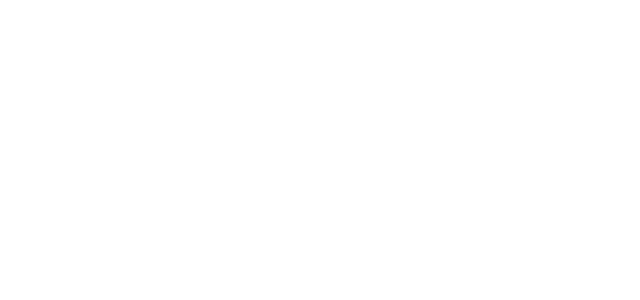
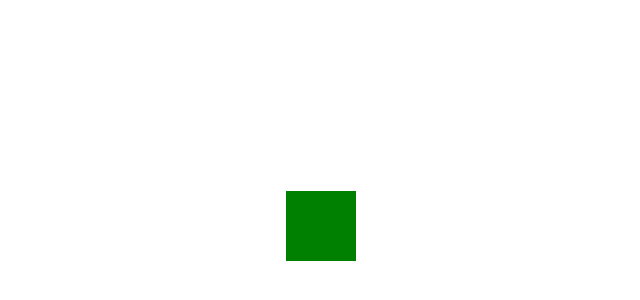
Before and after one commit to voarix/hw-54, a React (Vite) app: page / in a window 1280 px wide. Shown: the part 174-474 px from the top of the page, without its empty margins (319-959 px from the left). Built offline with nearby package versions, Linux system fonts and the light colour scheme.

Commit message:
Добавил компонент Cell для определения клетки и задал начальное состояние в App с помощью функции createItems().

```diff
--- a/src/App.tsx
+++ b/src/App.tsx
@@ -1,10 +1,25 @@
-import './App.css';
+import "./App.css";
+import createItems from "./createItems.ts";
+import { useState } from "react";
+import Cell from "./components/Cell.tsx";
 
 const App = () => {
+  const [items, setItems] = useState(createItems());
+
+  const handleClick = (index: number) => {
+    const newItems = [...items];
+    newItems[index].clicked = true;
+    setItems(newItems);
+  };
+
   return (
-    <div>
-
-    </div>
+    <>
+      <Cell
+        hasItem={items[0].hasItem}
+        clicked={items[0].clicked}
+        changeStyle={() => handleClick(0)}
+      />
+    </>
   );
 };
 
--- /dev/null
+++ b/src/components/Cell.tsx
@@ -0,0 +1,27 @@
+import React from "react";
+
+interface CellProps {
+  changeStyle: React.MouseEventHandler<HTMLDivElement>;
+  hasItem: boolean;
+  clicked: boolean;
+}
+
+const Cell: React.FC<CellProps> = ({ hasItem, clicked, changeStyle }) => {
+  const cellStyles: React.CSSProperties = {
+    width: "70px",
+    height: "70px",
+    backgroundColor: clicked ? "white" : "green",
+  };
+
+  if (hasItem && clicked) {
+    cellStyles.backgroundColor = "yellow";
+  }
+
+  return (
+    <div style={cellStyles} onClick={changeStyle}>
+      {hasItem && clicked ? "ʕ•ᴥ•ʔ" : ""}
+    </div>
+  );
+};
+
+export default Cell;
--- a/src/createItems.ts
+++ b/src/createItems.ts
@@ -6,8 +6,8 @@
 const createItems = () => {
   const arrGrid: GridProps[] = [];
 
-  for(let i = 0; i < 6; i++) {
-    for(let j = 0; j < 6; j++) {
+  for (let i = 0; i < 6; i++) {
+    for (let j = 0; j < 6; j++) {
       arrGrid.push({
         hasItem: false,
         clicked: false,
```
Also changed, not shown: src/App.css (line endings or trailing spaces).
